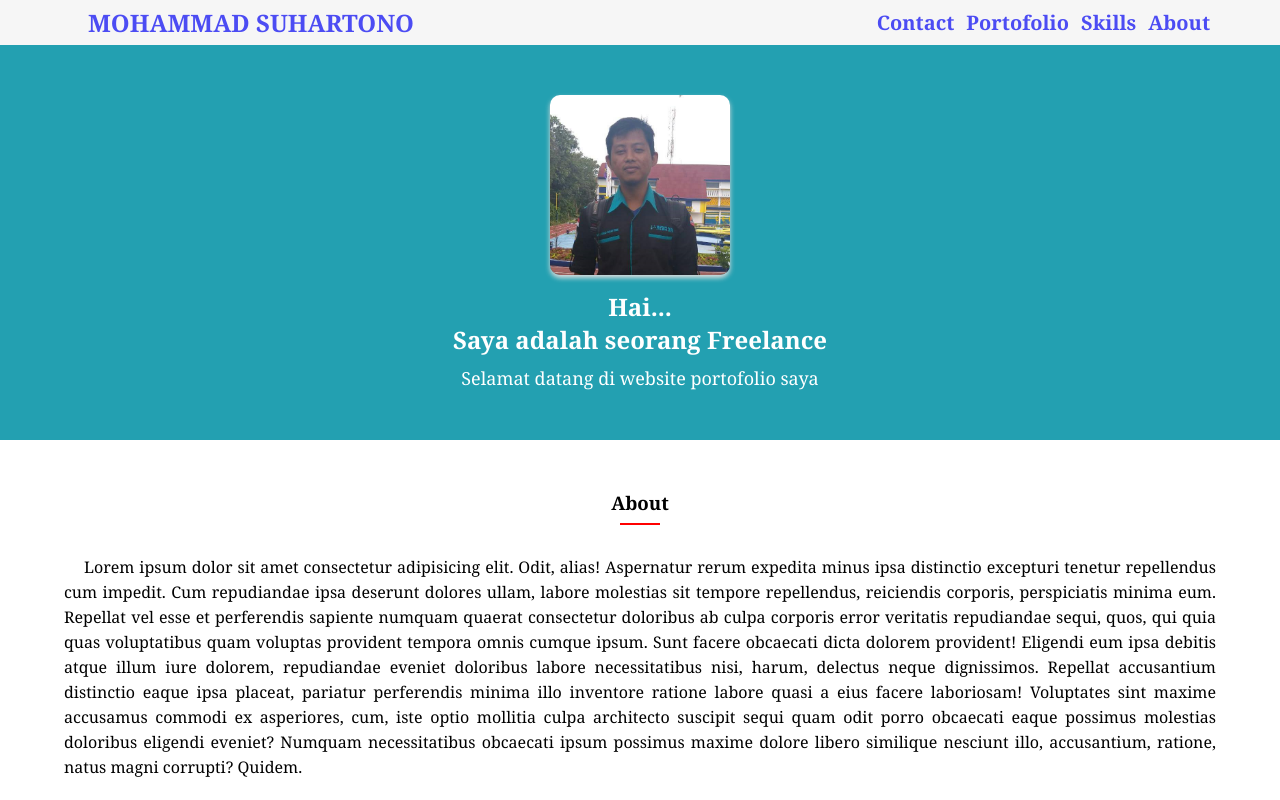
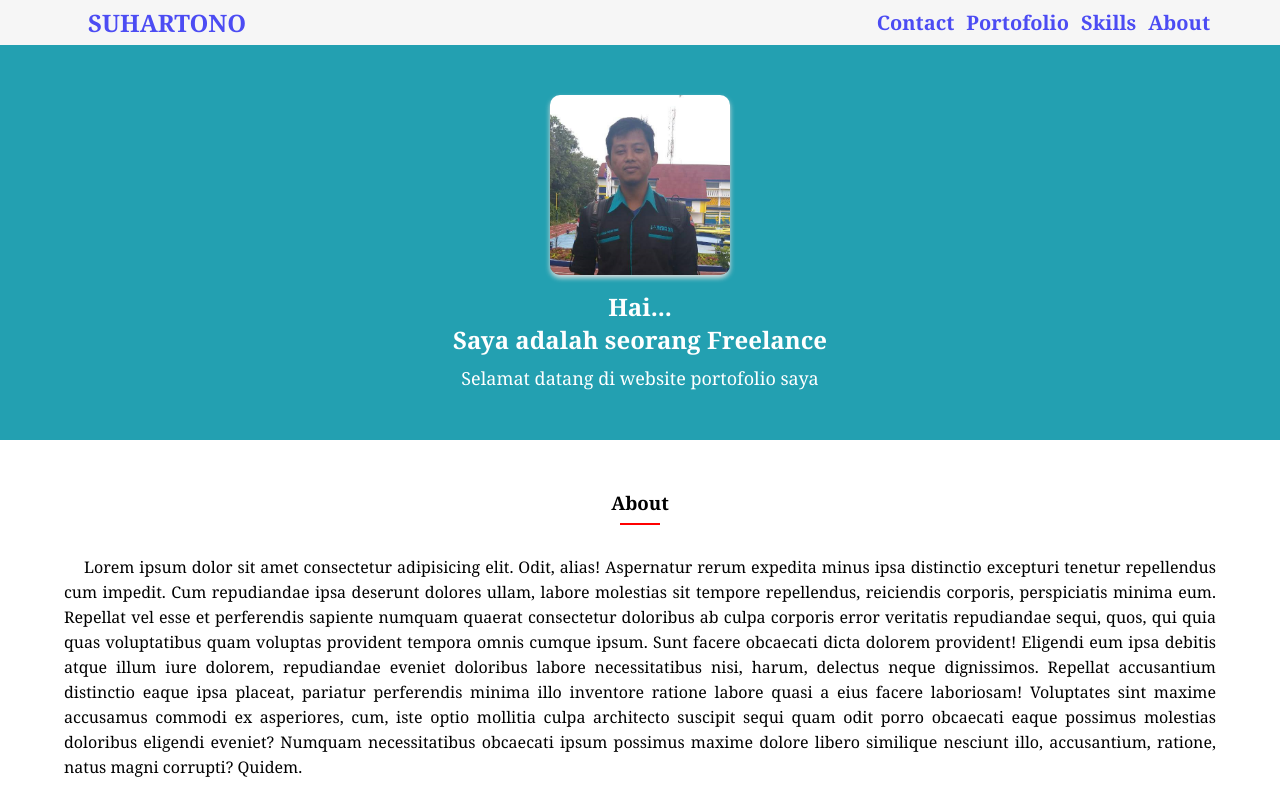
Before and after one commit to msuhartono/contoh-portofolio-2, a plain HTML site: page index.html in a window 1280 px wide. Shown: the top 800 px of the page. Drawn offline with Linux system fonts and the light colour scheme.

Commit message:
mengubah nama

```diff
--- a/index.html
+++ b/index.html
@@ -22,7 +22,7 @@
     </div>
     <header>
         <div class="container">
-            <h1><a href="#banner">Mohammad Suhartono</a></h1>
+            <h1><a href="#banner">Suhartono</a></h1>
             <a class="header-right" href="#about">About</a>
             <a class="header-right" href="#skills">Skills</a>
             <a class="header-right" href="#portofolio">Portofolio</a>
```
